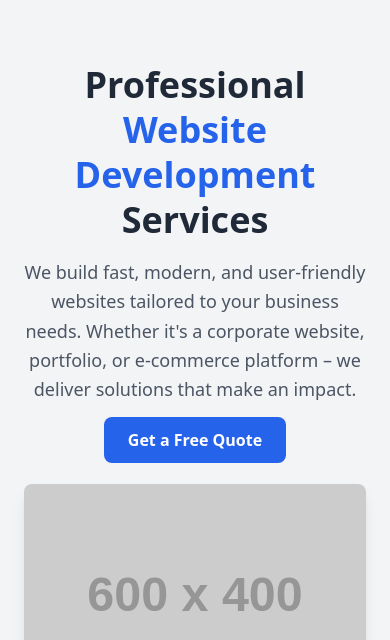
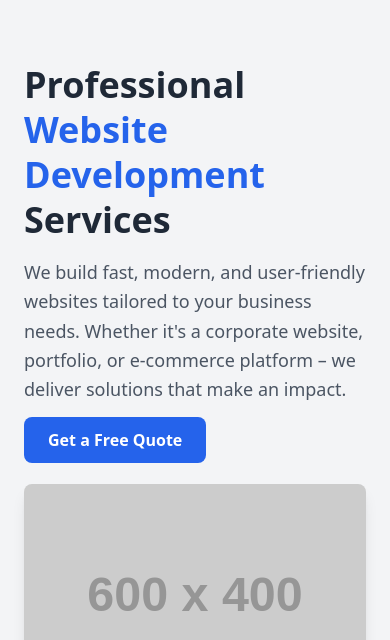
Before and after one commit to mdhgtushar/rubidsoft, a plain HTML site: page development.html in a window 390 px wide. Shown: the part 204-844 px from the top of the page. Drawn offline with nearby package versions, Linux system fonts and the light colour scheme; placeholder pictures from the web are drawn by us.

Commit message:
left content adjust

```diff
--- a/development.html
+++ b/development.html
@@ -273,7 +273,7 @@
       <section id="web-dev-hero" class="bg-gray-100 py-16">
         <div class="container mx-auto px-6 lg:flex lg:items-center lg:justify-between">
           <!-- Left Content -->
-          <div class="lg:w-1/2 text-center lg:text-left mb-8 lg:mb-0">
+          <div class="lg:w-1/2 text-left mb-8 lg:mb-0">
             <h1 class="text-4xl font-bold text-gray-800 leading-tight mb-4">
               Professional <span class="text-blue-600">Website Development</span> Services
             </h1>
```
Also changed, not shown: contact.html (+1 -1 lines), projects.html (+1 -1 lines), services.html (+1 -1 lines), works.html (+1 -1 lines).
